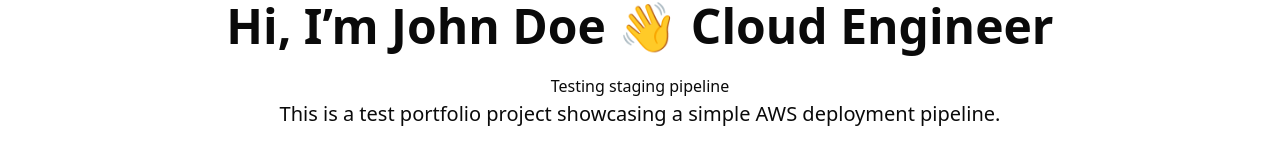
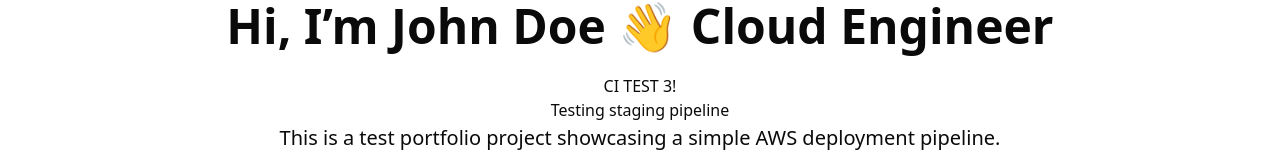
Before and after one commit to arionnagappen/amplify_hosting, a Next.js app in the folder portfolio/: page / in a window 1280 px wide. Shown: the part 225-389 px from the top of the page. Built offline with nearby package versions, Linux system fonts and the light colour scheme.

Commit message:
ci: test PR checks (passing) 3

```diff
--- a/portfolio/src/app/page.tsx
+++ b/portfolio/src/app/page.tsx
@@ -64,6 +64,7 @@ export default function Portfolio() {
             <h1 className="text-4xl md:text-5xl font-bold mb-6 text-dark-blue">
               Hi, I&rsquo;m John Doe 👋 Cloud Engineer
             </h1>
+            <h1>CI TEST 3!</h1>
             <p>Testing staging pipeline</p>
             <p className="text-xl text-text-gray mb-8 max-w-3xl mx-auto leading-relaxed">
               This is a test portfolio project showcasing a simple AWS deployment pipeline.
```
